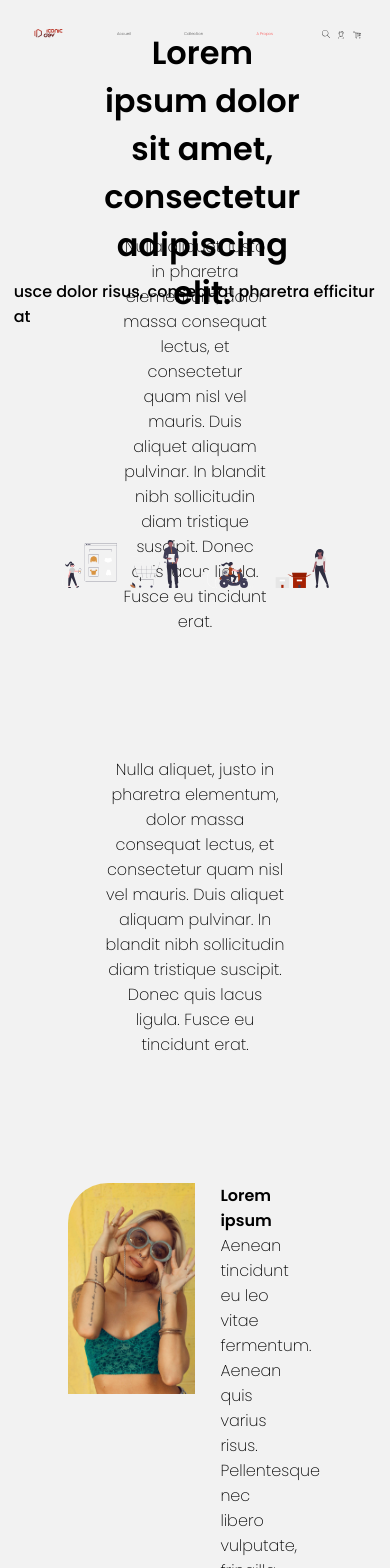
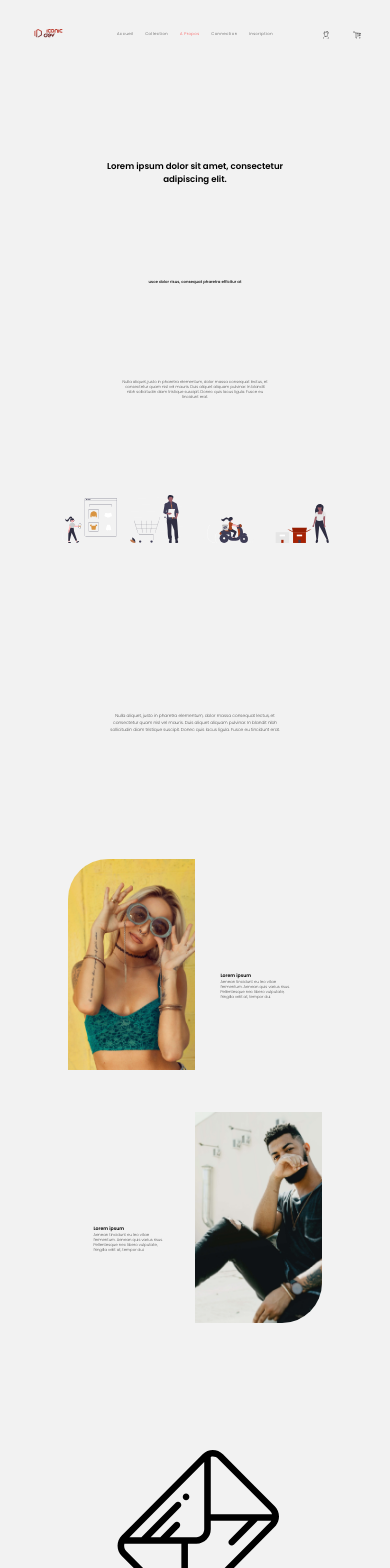
Before and after one commit to CamilleSylla/promo_Store, a React (Create React App) app: page /apropos in a window 390 px wide. Shown: the top 1568 px of the page. Built offline with nearby package versions, Linux system fonts and the light colour scheme; no server answers.

Commit message:
added some style for responsiveness

```diff
--- a/src/components/About/About.css
+++ b/src/components/About/About.css
@@ -1,6 +1,13 @@
 .aboutContainer {
     margin: 0 auto;
     width: 93%;
+}
+
+.aboutContainer p {
+    font-size: 1.2vw;
+}
+.aboutMiddleware p {
+    font-size: 1.1vw;
 }
 .aboutTitle {
     display: flex;
@@ -12,8 +19,12 @@
     display: flex;
     align-items: center;
     height: 25vh;
+    font-size: 2.2vw;
     text-align: center;
     width: 50%;
+}
+.aboutTitle p {
+    font-size: 1vw;
 }
 .aboutTitle p:nth-of-type(2) {
     width: 40%;
@@ -44,6 +55,12 @@
     display: flex;
     justify-content: end;
     align-items: flex-end;
+}
+.aboutDescContainer h4{
+    font-size: 1.2vw;
+}
+.aboutDescContainer p{
+    font-size: 1vw;
 }
 .aboutMiddleware{
     margin-top: 20vh;
@@ -144,6 +161,7 @@
 }
 .aboutLabels2 textarea{
     height: 20vh;
+    width: 30vw;
     border: none;
     background-color: transparent;
     border-bottom: 1px solid black;
--- a/src/components/Logs/Login/Login.js
+++ b/src/components/Logs/Login/Login.js
@@ -39,7 +39,6 @@ export default function Login() {
             })
     }
 
-
     return (
         <div className="loginOverlay">
             <div className="loginContainer">
@@ -51,16 +50,17 @@ export default function Login() {
                         <div className="loginFormContainer">
                             <h3> Connection </h3>
                             <p>Email</p>
-                            <input className="loginField" onChange={emailChange} />
+                            <input type="email" className="loginField" onChange={emailChange} />
 
                             <p>Mot de Passe</p>
-                            <input className="loginField" onChange={passwordChange} />
+                            <input type="password" className="loginField" onChange={passwordChange} />
                             <Link to="/" >
                                 <input
                                 className="loginConnection"
                                 type="button"
                                 onClick={onSubmit}
-                                value="Connection"/>
+                                value="Connection"
+                                />
                             </Link>
 
                             <Link to="/register" className="noAccount">
--- a/src/components/navigations/NavBAr/Nav.css
+++ b/src/components/navigations/NavBAr/Nav.css
@@ -27,6 +27,8 @@
     text-align: right;
     font-weight: 500;
     font-size: 0.8vw;
+    cursor: pointer;
+    color: red;
 }
 
 #topnav  ul a {
@@ -36,6 +38,17 @@
     font-size: 1vw;
     color: black;
     font-weight: 200;
+    letter-spacing: 0.1vw;
+    transition: all ease-in-out 0.3s;
+}
+#topnav ul p {
+    text-decoration: none;
+    font-weight: bold;
+    list-style: none;
+    font-size: 1vw;
+    color: black;
+    font-weight: 200;
+    letter-spacing: 0.1vw;
     transition: all ease-in-out 0.3s;
 }
 
--- a/src/components/navigations/NavBAr/Nav.js
+++ b/src/components/navigations/NavBAr/Nav.js
@@ -25,7 +25,49 @@ export default function Nav() {
     function connected() {
         if (log === true) {
             return (
-                <li>{user.first_name + " " + user.last_name}</li>
+                <NavLink
+                    to="/user"
+                    activeStyle={{
+                        color: "red"
+                    }}
+                >
+                    {user.first_name + " " + user.last_name}
+                </NavLink>
+            )
+        } else {
+            return (
+                <NavLink
+                    to="/login"
+                    activeStyle={{
+                        color: "red"
+                    }}
+                >
+                    Connection
+                </NavLink>
+            )
+        }
+    }
+
+     const Deco = () => {
+         setLog({});
+         setUser({});
+     }
+
+    function RegiDec () {
+        if (log === true) {
+            return (
+                <li onClick={() => Deco()}>Déconnexion</li>
+            )
+        } else {
+            return (
+                <NavLink
+                    to="/login"
+                    activeStyle={{
+                        color: "red"
+                    }}
+                >
+                    Inscription
+                </NavLink>
             )
         }
     }
@@ -63,10 +105,10 @@ export default function Nav() {
                 </NavLink>
 
                 {connected()}
+                {RegiDec()}
             </ul>
             <div className="nav-icons">
 
-                <img src={Search} alt="icons" />
                 <Link to='/user'>
                     <img src={Man} alt="icons" />
                 </Link>
```
